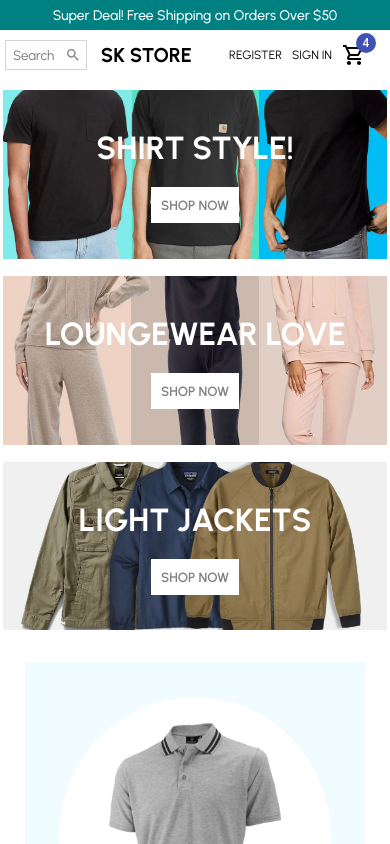
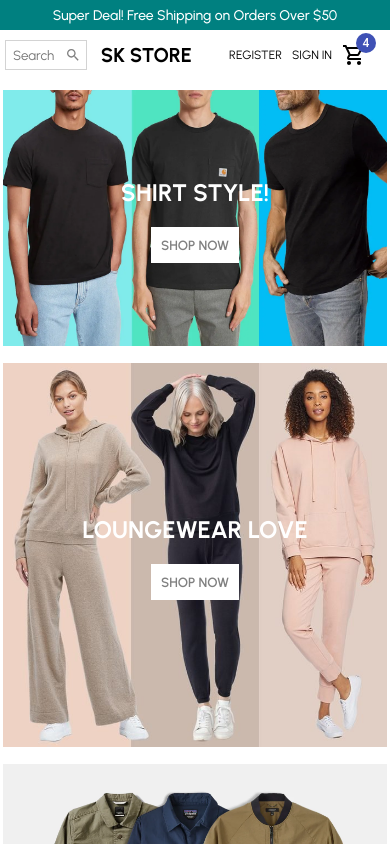
Before and after one commit to Shahzadsk046/SK-Store, a React (Create React App) app: page / in a window 390 px wide. Shown: the top 844 px of the page. Built offline with nearby package versions, Linux system fonts and the light colour scheme.

Commit message:
Medium Responsive Design Completed

```diff
--- a/src/components/Categoryitem.jsx
+++ b/src/components/Categoryitem.jsx
@@ -1,19 +1,21 @@
 import styled from "styled-components";
-import { mobile } from "../responsive";
+import { mobile, tablet } from "../responsive";
 
 const Container = styled.div`
   flex: 1;
   margin: 3px;
   height: 70vh;
   position: relative;
-  ${mobile({marginTop: "10px"})}
+  ${mobile({ marginTop: "10px" })}
+  ${tablet({height: "50vh"})}
 `;
 
 const Image = styled.img`
   width: 100%;
   height: 100%;
   object-fit: cover;
-  ${mobile({height: "20vh"})}
+  ${mobile({ height: "20vh" })}
+  ${tablet({ height: "100%", width:"100%" })}
 `;
 
 const Info = styled.div`
@@ -26,11 +28,14 @@ const Info = styled.div`
   flex-direction: column;
   align-items: center;
   justify-content: center;
+  ${tablet({textAlign: "center"})}
 `;
 
 const Title = styled.h1`
   color: white;
   margin-bottom: 20px;
+  /* font-size: 1.6rem; */
+  ${tablet({fontSize: "1.5rem"})}
 `;
 
 const Button = styled.button`
--- a/src/components/Footer.jsx
+++ b/src/components/Footer.jsx
@@ -1,7 +1,7 @@
 import styled from "styled-components";
 import { Facebook, Instagram, Twitter, GitHub, Room, Phone, MailOutline } from "@material-ui/icons";
 import Payment1 from '../images/payment2.png';
-import { mobile } from "../responsive";
+import { mobile, tablet } from "../responsive";
 
 const Container = styled.div`
   display: flex;
@@ -55,6 +55,7 @@ const List = styled.ul`
   list-style: none;
   display: flex;
   flex-wrap: wrap;
+  ${tablet({flexDirection: "column"})}
 `;
 
 const ListItem = styled.li`
--- a/src/components/Newsletter.jsx
+++ b/src/components/Newsletter.jsx
@@ -20,7 +20,7 @@ const Desc = styled.div`
   font-size: 24px;
   font-weight: 300;
   margin-bottom: 20px;
-  ${mobile({textAlign: "center"})}
+  ${mobile({ textAlign: "center" })}
 `;
 
 const InputContainer = styled.div`
@@ -30,7 +30,7 @@ const InputContainer = styled.div`
   display: flex;
   justify-content: space-between;
   border: 1px solid lightgray;
-  ${mobile({width: "80%"})}
+  ${mobile({ width: "80%" })}
 `;
 
 const Input = styled.input`
--- a/src/components/Slider.jsx
+++ b/src/components/Slider.jsx
@@ -2,7 +2,7 @@ import { ArrowLeftOutlined, ArrowRightOutlined } from "@material-ui/icons";
 import { useState } from "react";
 import styled from "styled-components";
 import { slideritems } from "../data";
-import { mobile } from "../responsive";
+import { mobile, tablet } from "../responsive";
 // import Slide1 from "../images/slide1.jpg";
 
 const Container = styled.div`
@@ -11,7 +11,8 @@ const Container = styled.div`
   display: flex;
   position: relative;
   overflow: hidden;
-  ${mobile({display: "none"})}
+  ${mobile({ display: "none" })}
+  ${tablet({ height: "40vh", width: "100%" })}
 `;
 
 const Arrow = styled.div`
@@ -45,7 +46,9 @@ const Slide = styled.div`
   align-items: center;
   width: 100vw;
   height: 100vh;
+  ${tablet({ height: "100%" })}
 `;
+
 const ImgContainer = styled.div`
   height: 100%;
   flex: 1;
@@ -53,6 +56,7 @@ const ImgContainer = styled.div`
 
 const Image = styled.img`
   height: 80%;
+  ${tablet({ width: "55vw", height: "100%" })}
 `;
 
 const InfoContainer = styled.div`
```
